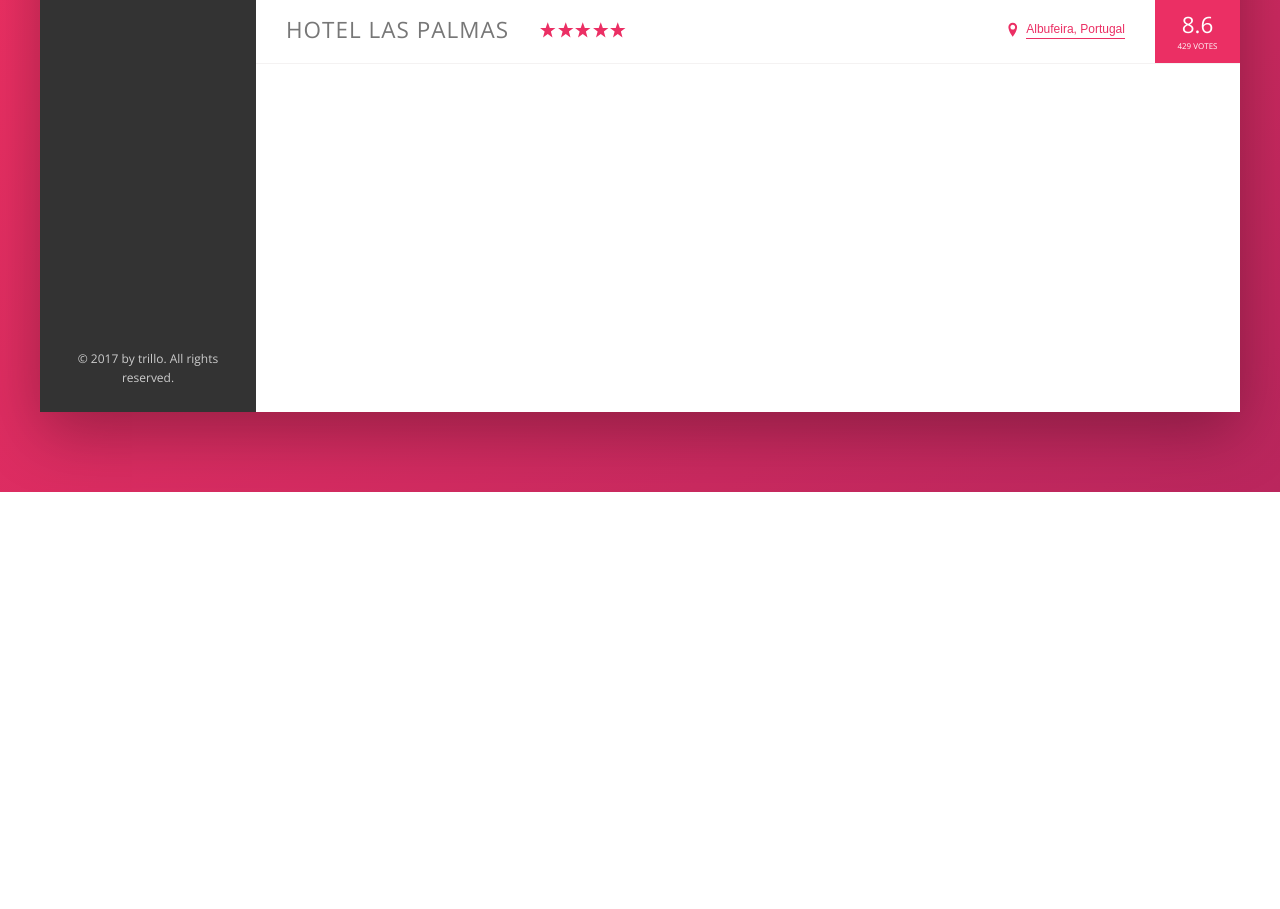
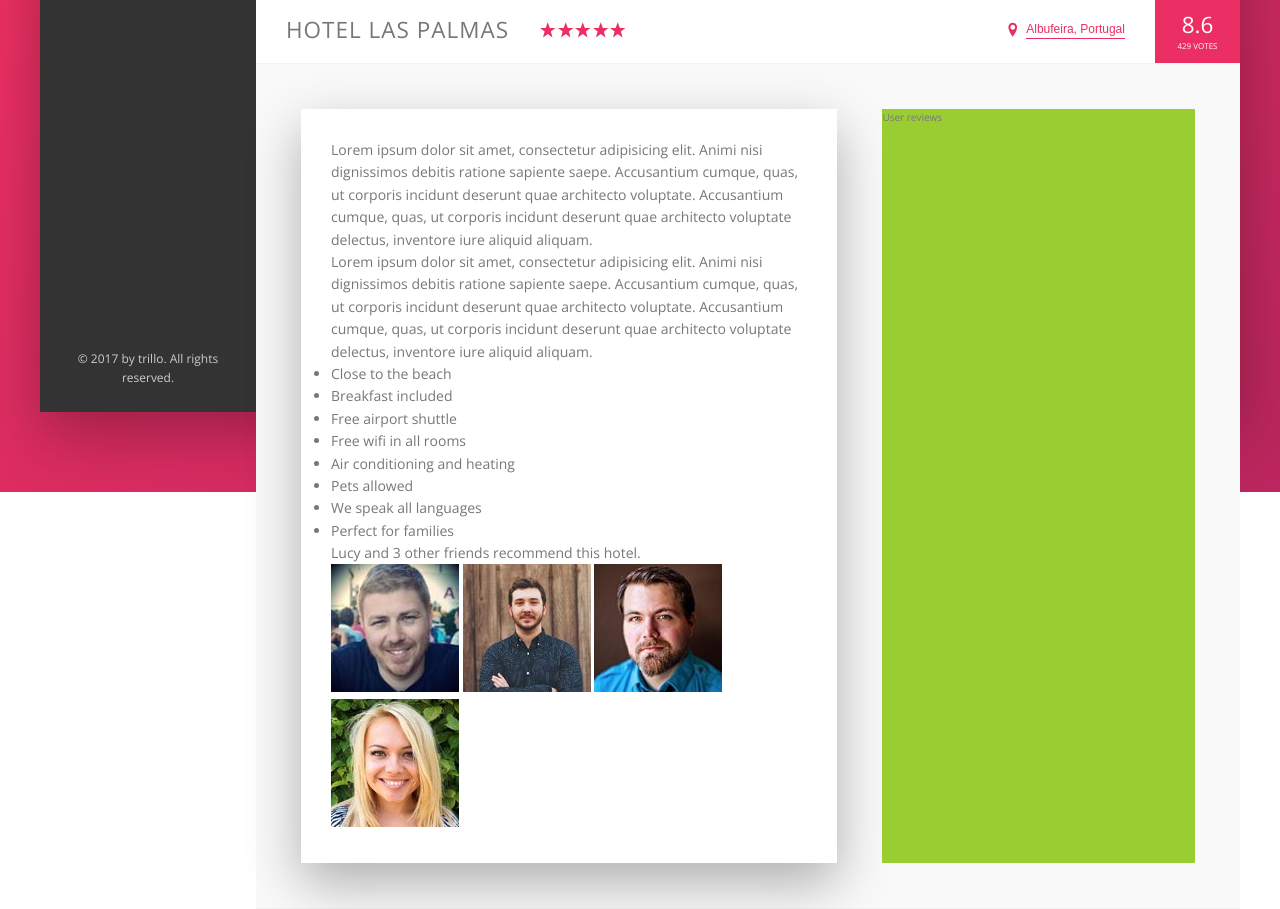
Before and after one commit to rmacca1511/trillo-project-training, a website: page index.html in a window 1280 px wide. Shown: the part 538-1447 px from the top of the page. Before the commit the page ends 1030 px from the top, so only its background shows below. Drawn offline with nearby package versions, Linux system fonts and the light colour scheme.

Commit message:
Building the description section - Part 1

```diff
--- a/index.html
+++ b/index.html
@@ -130,6 +130,42 @@
                             <div class="overview__rating-count">429 votes</div>
                         </div>
                     </div>
+
+                    <div class="detail">
+                        <div class="description">
+                            <p class="paragraph">
+                                Lorem ipsum dolor sit amet, consectetur adipisicing elit. Animi nisi dignissimos debitis ratione sapiente saepe. Accusantium cumque, quas, ut corporis incidunt deserunt quae architecto voluptate. Accusantium cumque, quas, ut corporis incidunt deserunt quae architecto voluptate delectus, inventore iure aliquid aliquam.
+                            </p>
+                            <p class="paragraph">
+                                Lorem ipsum dolor sit amet, consectetur adipisicing elit. Animi nisi dignissimos debitis ratione sapiente saepe. Accusantium cumque, quas, ut corporis incidunt deserunt quae architecto voluptate. Accusantium cumque, quas, ut corporis incidunt deserunt quae architecto voluptate delectus, inventore iure aliquid aliquam.
+                            </p>
+                            <ul class="list">
+                                <li class="list__item">Close to the beach</li>
+                                <li class="list__item">Breakfast included</li>
+                                <li class="list__item">Free airport shuttle</li>
+                                <li class="list__item">Free wifi in all rooms</li>
+                                <li class="list__item">Air conditioning and heating</li>
+                                <li class="list__item">Pets allowed</li>
+                                <li class="list__item">We speak all languages</li>
+                                <li class="list__item">Perfect for families</li>
+                            </ul>
+                            <div class="recommend">
+                                <p class="recommend__count">
+                                    Lucy and 3 other friends recommend this hotel.
+                                </p>
+                                <div class="recommend__friends">
+                                    <img src="img/user-3.jpg" alt="Friend 1" class="recommend__photo">
+                                    <img src="img/user-4.jpg" alt="Friend 2" class="recommend__photo">
+                                    <img src="img/user-5.jpg" alt="Friend 3" class="recommend__photo">
+                                    <img src="img/user-6.jpg" alt="Friend 4" class="recommend__photo">
+                                </div>
+                            </div>
+                        </div>
+
+                        <div class="user-reviews">
+                            User reviews
+                        </div>
+                    </div>
                 </main>
             </div>
         </div>
--- a/sass/_base.scss
+++ b/sass/_base.scss
@@ -31,6 +31,9 @@ Grey dark 3: #999
     --color-grey-dark-3: #999;
 
     --shadow-dark: 0 2rem 6rem rgb(0,0,0,.3);
+    --shadow-light: 0 2rem 5rem rgb(0,0,0,.3);
+
+    --line: 1px solid var(--color-grey-light-2);
 }
 
 * {
--- a/sass/_components.scss
+++ b/sass/_components.scss
@@ -228,7 +228,7 @@
 .overview {
     display: flex;
     align-items: center;
-    border-bottom: 1px solid var(--color-grey-light-2);
+    border-bottom: var(--line);
 
     &__heading {
         font-size: 2.25rem;
--- a/sass/_layout.scss
+++ b/sass/_layout.scss
@@ -11,7 +11,7 @@
     font-size: 1.4rem;
     height: 7rem;
     background-color: #fff;
-    border-bottom: 1px solid var(--color-grey-light-2);
+    border-bottom: var(--line);
 
     display: flex;
     justify-content: space-between;
@@ -37,5 +37,27 @@
 
     // Test
     height: 80rem;
+
     flex: 1;
 }
+
+.detail {
+    display: flex;
+    padding: 4.5rem;
+    background-color: var(--color-grey-light-1);
+    border-bottom: var(--line);
+}
+
+.description {
+    font-size: 1.4rem;
+    background-color: #fff;
+    box-shadow: var(--shadow-light);
+    padding: 3rem;
+    flex: 0 0 60%;
+    margin-right: 4.5rem;
+}
+
+.user-reviews {
+    background-color: yellowgreen;
+    flex: 1;
+}
```
Also changed, not shown: css/style.css.
